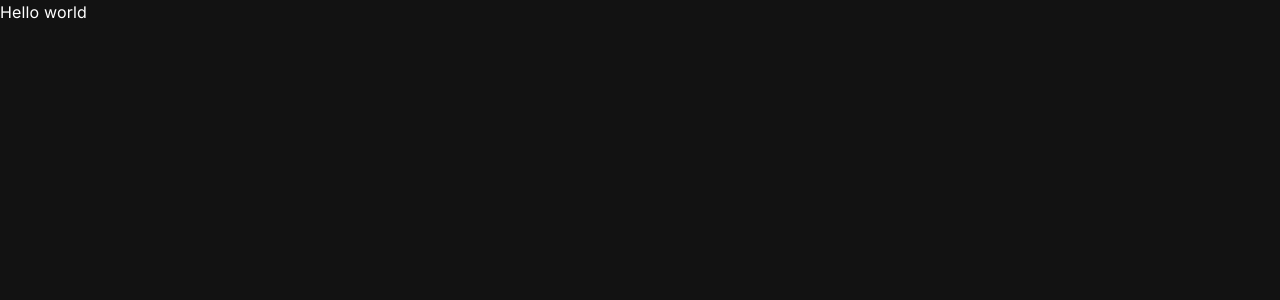
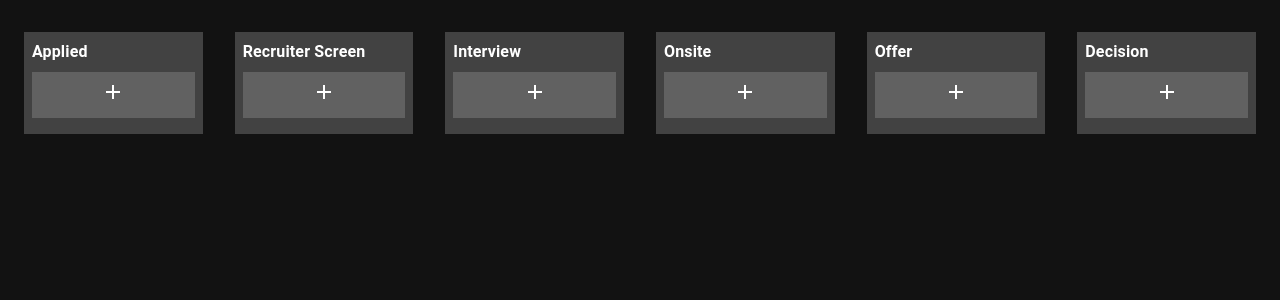
Before and after one commit to nicole-nguyen1/jobdash, a Next.js app in the folder client/: page /home in a window 1280 px wide. Shown: the top 300 px of the page. Built offline with nearby package versions, Linux system fonts and the light colour scheme; no server answers.

Commit message:
add basic interview stages UI

```diff
--- a/client/src/app/home/page.tsx
+++ b/client/src/app/home/page.tsx
@@ -1,5 +1,110 @@
 "use client";
 
+import AddIcon from "@mui/icons-material/Add";
+import { Box, Container, Grid, Typography } from "@mui/material";
+
+enum PipelineStatus {
+	APPLIED = "Applied",
+	RECRUITER_SCREEN = "Recruiter Screen",
+	INTERVIEW = "Interview",
+	ONSITE = "Onsite",
+	OFFER = "Offer",
+	DECISION = "Decision",
+}
+
+enum AppliedType {
+	COLD_APPLIED = "Cold Applied",
+	RECRUITED = "Recruited",
+	REFERRED = "Referred",
+}
+
+enum InterviewType {
+	MANAGER_SCREEN = "Manager Screen",
+	TAKE_HOME_ASSIGNMENT = "Take Home Assignment",
+	TECHNICAL_SCREEN = "Technical Screen",
+}
+
+enum OfferType {
+	OFFER_ACCEPTED = "Offer Accepted",
+	OFFER_DECLINED = "Offer Declined",
+	OFFER_EXTENDED = "Offer Extended",
+	OFFER_RESCINDED = "Offer Rescinded",
+}
+
+enum DecisionType {
+	ACCEPTED = "Accepted",
+	CLOSED_ROLE = "Closed Role",
+	DECLINED_ROLE = "Declined Role",
+	DID_NOT_PASS_INTERVIEW = "Did Not Pass Interview",
+	DID_NOT_PASS_SCREEN = "Did Not Pass Screen",
+	GHOSTED = "Ghosted",
+}
+
+const pipelineStatusConfig = {
+	[PipelineStatus.APPLIED]: [
+		AppliedType.COLD_APPLIED,
+		AppliedType.RECRUITED,
+		AppliedType.REFERRED,
+	],
+	[PipelineStatus.RECRUITER_SCREEN]: [],
+	[PipelineStatus.INTERVIEW]: [
+		InterviewType.MANAGER_SCREEN,
+		InterviewType.TAKE_HOME_ASSIGNMENT,
+		InterviewType.TECHNICAL_SCREEN,
+	],
+	[PipelineStatus.ONSITE]: [],
+	[PipelineStatus.OFFER]: [
+		OfferType.OFFER_ACCEPTED,
+		OfferType.OFFER_DECLINED,
+		OfferType.OFFER_EXTENDED,
+		OfferType.OFFER_RESCINDED,
+	],
+	[PipelineStatus.DECISION]: [
+		DecisionType.ACCEPTED,
+		DecisionType.CLOSED_ROLE,
+		DecisionType.DECLINED_ROLE,
+		DecisionType.DID_NOT_PASS_INTERVIEW,
+		DecisionType.DID_NOT_PASS_SCREEN,
+		DecisionType.GHOSTED,
+	],
+};
+
 export default function Home() {
-	return <div>Hello world</div>;
+	const pipelineStages: Array<string> = Object.keys(pipelineStatusConfig);
+	return (
+		<Container maxWidth="xl" sx={{ mt: 4, mb: 4, height: "100%" }}>
+			<Grid container direction="row" columnSpacing={4} columns={12}>
+				{pipelineStages.map((stage) => (
+					<Grid item key={stage} xs={2}>
+						<Box
+							sx={{
+								backgroundColor: (theme) =>
+									theme.palette.mode === "light"
+										? theme.palette.grey[200]
+										: theme.palette.grey[800],
+								padding: "8px",
+							}}
+						>
+							<Typography variant="body1" sx={{ fontWeight: "bold" }}>
+								{stage}
+							</Typography>
+							<Box
+								sx={{
+									backgroundColor: (theme) =>
+										theme.palette.mode === "light"
+											? theme.palette.grey[300]
+											: theme.palette.grey[700],
+									padding: "8px",
+									margin: "8px 0",
+									textAlign: "center",
+								}}
+							>
+								<AddIcon />
+							</Box>
+						</Box>
+					</Grid>
+				))}
+			</Grid>
+		</Container>
+	);
 }
--- a/client/src/app/page.tsx
+++ b/client/src/app/page.tsx
@@ -1,8 +1,5 @@
 "use client";
 
-import ForgotPassword from "@/components/ForgotPassword";
-import SignIn from "@/components/SignIn";
-import SignUp from "@/components/SignUp";
 import {
 	Box,
 	Container,
@@ -12,6 +9,9 @@ import {
 	createTheme,
 } from "@mui/material";
 import { useState } from "react";
+import ForgotPassword from "../components/auth/ForgotPassword";
+import SignIn from "../components/auth/SignIn";
+import SignUp from "../components/auth/SignUp";
 
 const darkTheme = createTheme({
 	palette: {
--- a/client/src/layouts/AuthorizedUserLayout.tsx
+++ b/client/src/layouts/AuthorizedUserLayout.tsx
@@ -6,7 +6,6 @@ import LogoutIcon from "@mui/icons-material/Logout";
 import MenuIcon from "@mui/icons-material/Menu";
 import {
 	Box,
-	Container,
 	Divider,
 	IconButton,
 	List,
@@ -171,9 +170,10 @@ export default function AuthorizedUserLayout({
 				}}
 			>
 				<Toolbar />
-				<Container maxWidth="lg" sx={{ mt: 4, mb: 4 }}>
+				{children}
+				{/* <Container maxWidth="lg" sx={{ mt: 4, mb: 4 }}>
 					{children}
-				</Container>
+				</Container> */}
 			</Box>
 		</Box>
 	);
--- a/client/src/layouts/LayoutContext.tsx
+++ b/client/src/layouts/LayoutContext.tsx
@@ -1,6 +1,13 @@
 "use client";
 
-import { Dispatch, SetStateAction, createContext, useState } from "react";
+import axios from "axios";
+import {
+	Dispatch,
+	SetStateAction,
+	createContext,
+	useEffect,
+	useState,
+} from "react";
 
 type LayoutContext = {
 	isAuthorized: boolean;
@@ -19,6 +26,21 @@ export default function LayoutProvider({
 }): React.ReactNode {
 	const [isAuthorized, setIsAuthorized] = useState<boolean>(false);
 
+	useEffect(() => {
+		axios
+			.get("http://localhost:8080/auth/home", { withCredentials: true })
+			.then((res) => {
+				if (res.status === 200) {
+					setIsAuthorized(true);
+				}
+			})
+			.catch((error) => {
+				if (error.status === 401) {
+					setIsAuthorized(false);
+				}
+			});
+	}, []);
+
 	return (
 		<LayoutContext.Provider
 			value={{
```
Also changed, not shown: client/src/components/auth/ForgotPassword.tsx (renamed from client/src/components/ForgotPassword.tsx), client/src/components/auth/PasswordInput.tsx (renamed from client/src/components/PasswordInput.tsx), client/src/components/auth/SignIn.tsx (renamed from client/src/components/SignIn.tsx), client/src/components/auth/SignUp.tsx (renamed from client/src/components/SignUp.tsx).
